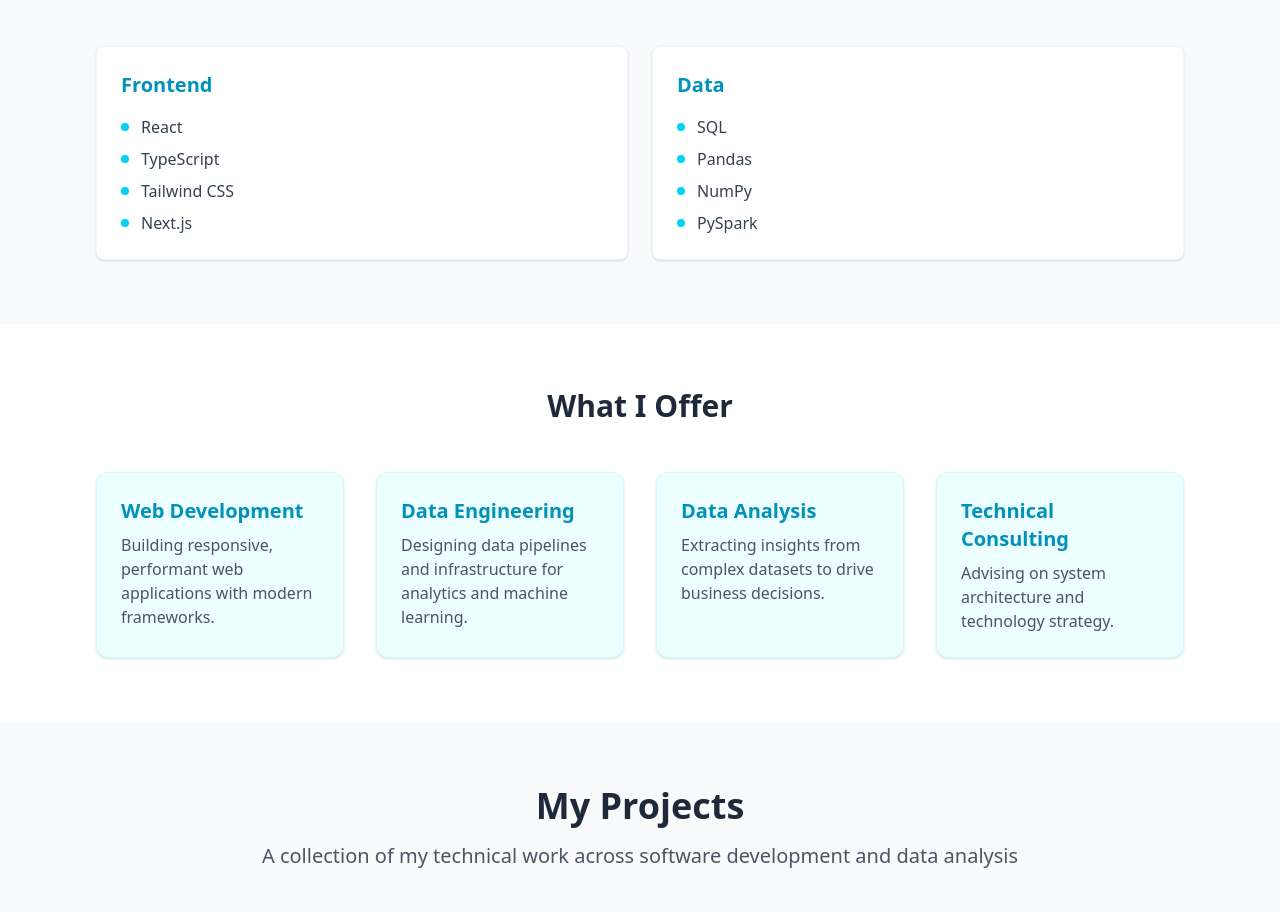
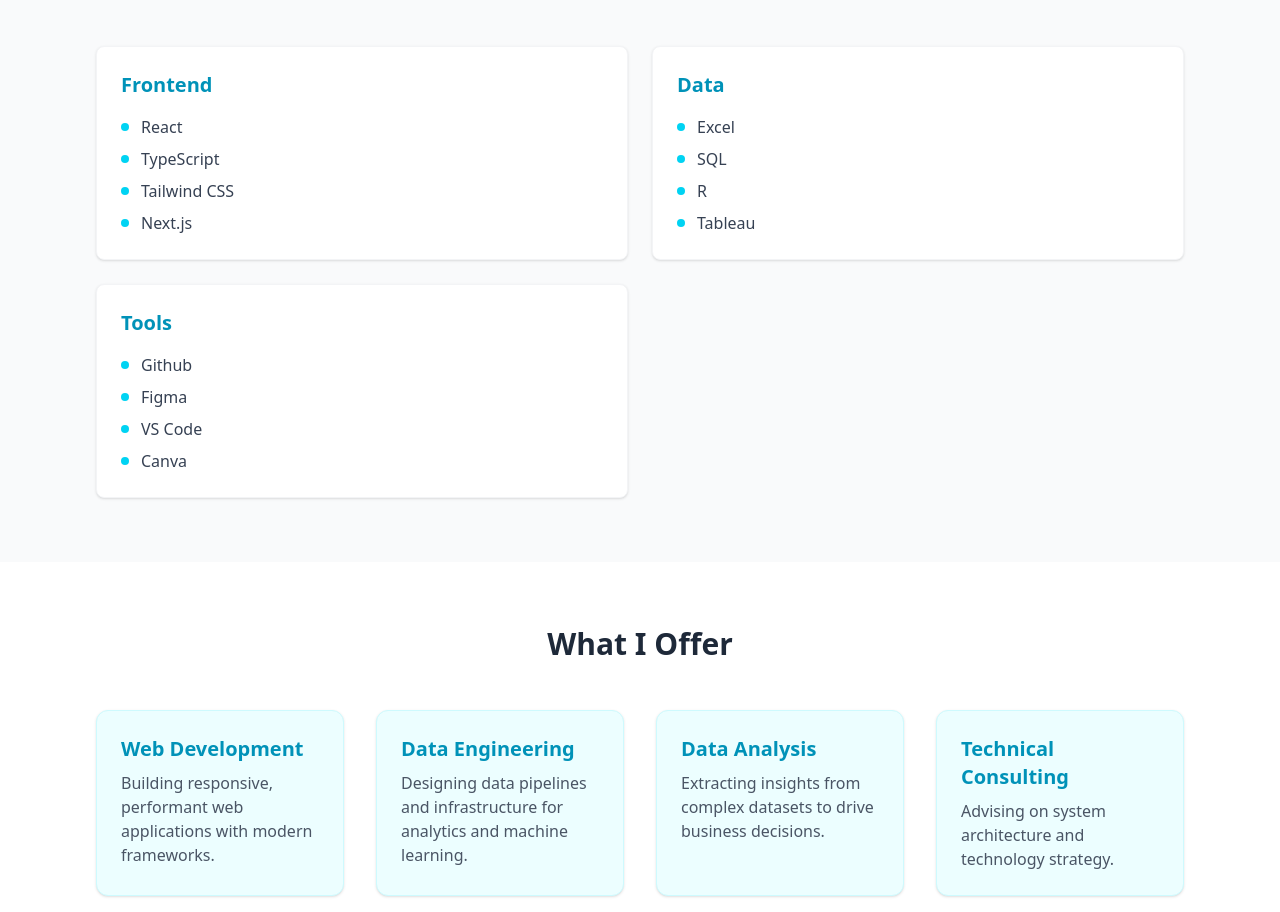
Before and after one commit to claudiajay/my-portfolio, a React (Vite) app: page / in a window 1280 px wide. Shown: the part 1432-2344 px from the top of the page. Built offline with nearby package versions, Linux system fonts and the light colour scheme.

Commit message:
tech stack changes

```diff
--- a/src/components/sections/TechStack.tsx
+++ b/src/components/sections/TechStack.tsx
@@ -10,7 +10,11 @@
     // },
     {
       name: "Data",
-      tools: ["SQL", "Pandas", "NumPy", "PySpark"]
+      tools: ["Excel", "SQL", "R", "Tableau"]
+    },
+    {
+      name: "Tools",
+      tools: ["Github", "Figma", "VS Code", "Canva"]
     },
     // {
     //   name: "DevOps",
```
